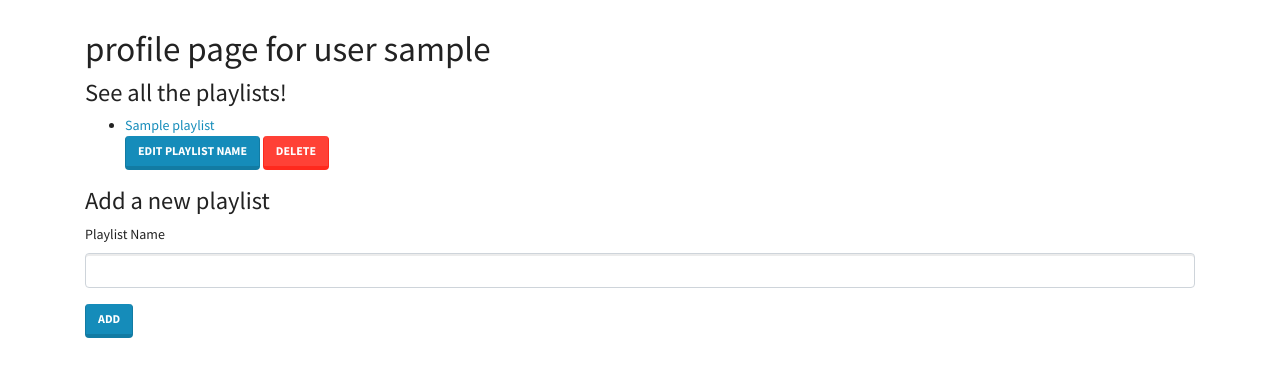
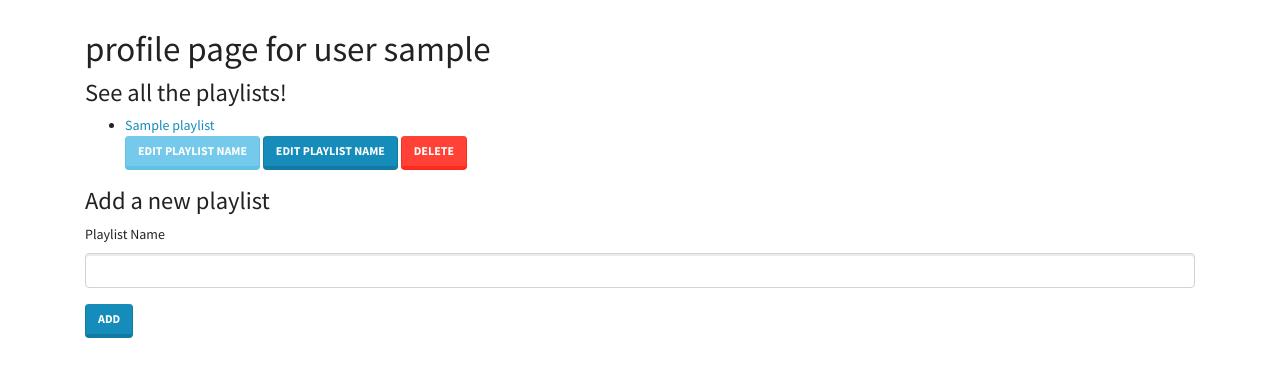
Before and after one commit to joseterrera/capstone-proect-version-2, a Flask app: page /users/profile/1 in a window 1280 px wide. Shown: the part 57-434 px from the top of the page. Run offline with Flask 2, Linux system fonts and the light colour scheme; the visitor is signed in with stand-in values (Sample User, id 1); tables that the repository leaves empty hold one stand-in row (values such as "Sample post"); some libraries are stand-ins or nearby versions.

Commit message:
moving forward with routes

```diff
--- a/templates/users/profile.html
+++ b/templates/users/profile.html
@@ -13,6 +13,11 @@
      <a href="/playlists/{{ playlist.id }}">{{ playlist.name }}</a>
      <form>
       {{form.hidden_tag()}}
+      <button class="btn btn-info"
+      formmethod="GET"
+      formaction="/playlists/{{ playlist.id }}/update">
+      Edit Playlist Name
+    </button>
       <button class="btn btn-primary"
               formmethod="GET"
               formaction="/playlists/{{ playlist.id }}/update">
```
